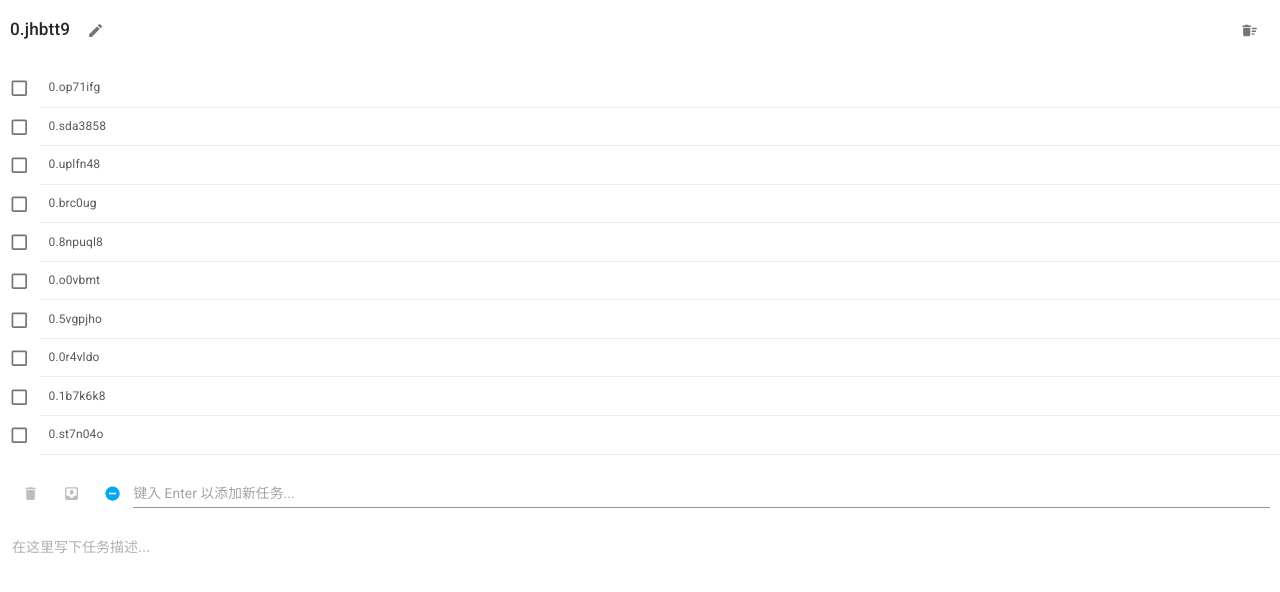
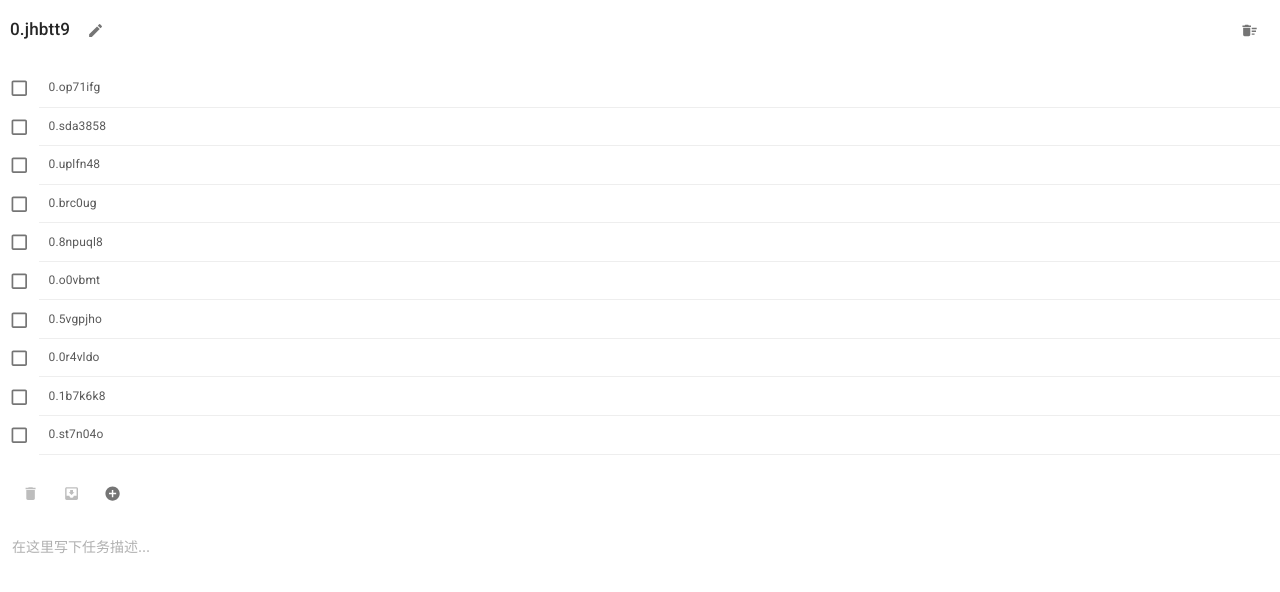
Before and after one commit to lenconda/sigma_web, a React app: page / in a window 1280 px wide. Shown: the top 592 px of the page. Built offline with nearby package versions, Linux system fonts and the light colour scheme.

Commit message:
feat: fix add task input shows when flag is false

```diff
--- a/src/components/TaskList/index.tsx
+++ b/src/components/TaskList/index.tsx
@@ -307,13 +307,13 @@ export default (props: TaskList) => {
           onClick={() => setAddTaskInputVisible(!addTaskInputVisible)}
         >
           {
-            addTaskInputVisible
+            !addTaskInputVisible
               ? <AddCircleIcon fontSize="small" />
               : <RemoveCircleIcon fontSize="small" color="primary" />
           }
         </IconButton>
         {
-          !addTaskInputVisible && <Input placeholder="键入 Enter 以添加新任务..." className="task-topic" />
+          addTaskInputVisible && <Input placeholder="键入 Enter 以添加新任务..." className="task-topic" />
         }
       </div>
       <div className="task-list__log-wrapper">
```
